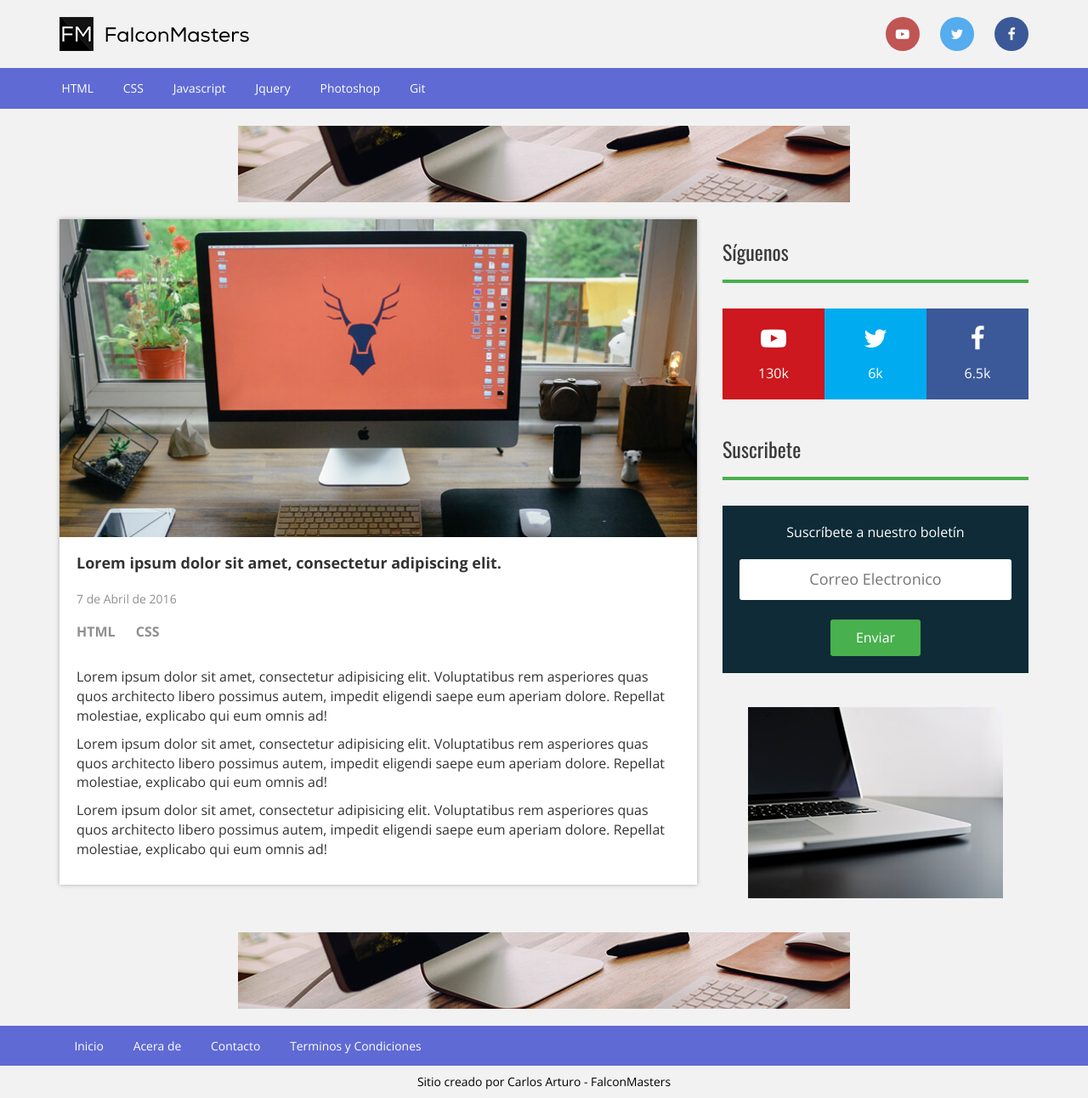
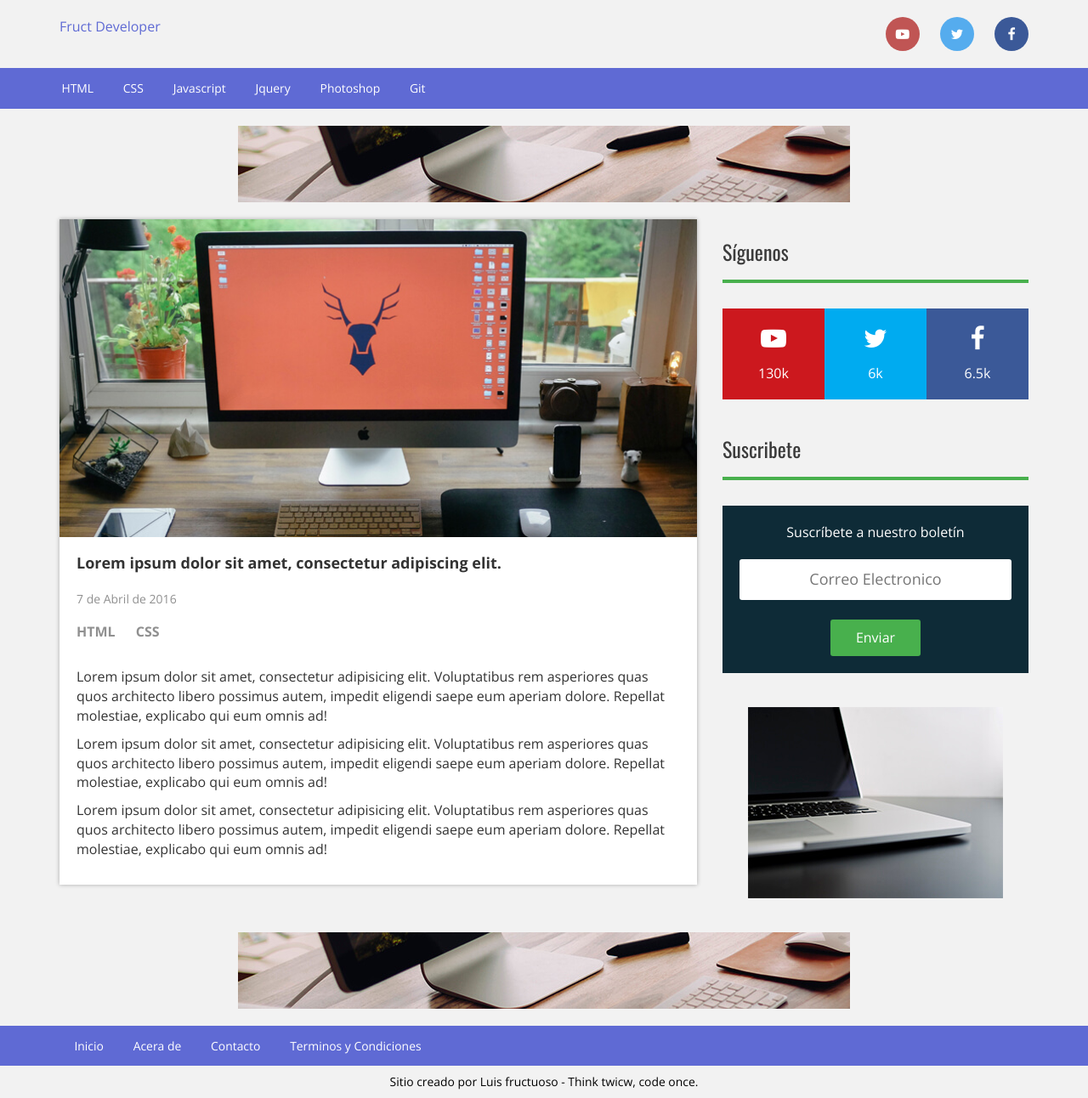
Before and after one commit to guacharo00/Blog, a plain HTML site: page single.html in a window 1280 px wide. Shown: the whole page at 85% size. Drawn offline with nearby package versions, Linux system fonts and the light colour scheme.

Commit message:
single modificado

```diff
--- a/single.html
+++ b/single.html
@@ -8,14 +8,14 @@
 	<link rel="stylesheet" href="css/font-awesome.min.css">
 	<link href="https://fonts.googleapis.com/css?family=Open+Sans:400,600,700|Oswald" rel="stylesheet">
 	<link rel="stylesheet" href="css/estilos.css">
-	<title>FalconMasters' Blog</title>
+	<title>Fructdev' Blog</title>
 </head>
 <body>
 	<header>
 		<div class="container">
 			<div class="row">
 				<div class="logo col-xs-12 col-sm-6">
-					<a href="#"><img src="img/logo.png" alt="FalconMasters Logo"></a>
+					<a href="#">Fruct Developer</a>
 				</div>
 				<div class="redes-sociales col-xs-12 col-sm-6">
 					<a class="youtube" href="http://www.youtube.com/falconmasters"><i class="fa fa-youtube-play"></i></a>
@@ -147,7 +147,7 @@
 			<div class="container">
 				<div class="row">
 					<div class="col-md-12">
-						<p>Sitio creado por Carlos Arturo - FalconMasters</p>
+						<p>Sitio creado por Luis fructuoso - Think twicw, code once.</p>
 					</div>
 				</div>
 			</div>
```
